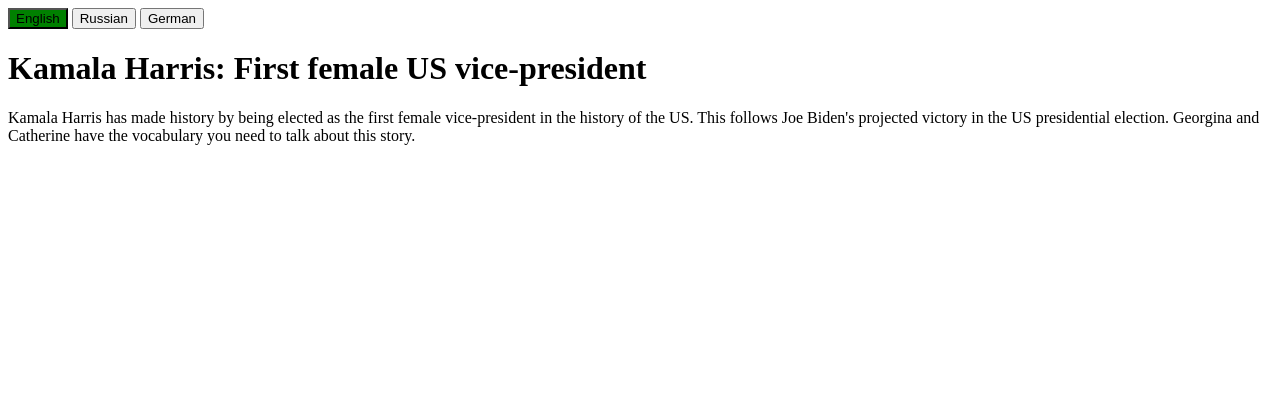
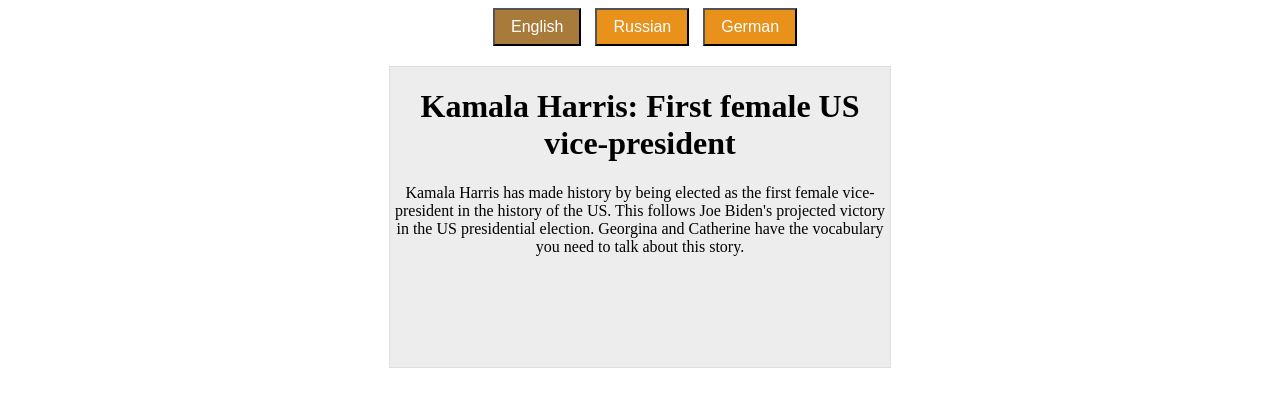
Before and after one commit to MaksimZubrytski/JS-tabs, a plain HTML site: page index.html in a window 1280 px wide. Drawn offline with Linux system fonts and the light colour scheme.

Commit message:
fix main.css

```diff
--- a/index.html
+++ b/index.html
@@ -7,7 +7,7 @@
     <link rel="stylesheet" href="style/main.css">
 </head>
 <body>
-    <div class="tabs__nav tabs-nav">
+    <div class="tabs__nav">
         <button class="tabs-nav__item is-active" data-tab-name="tab-1">English</button>
         <button class="tabs-nav__item" data-tab-name="tab-2">Russian</button>
         <button class="tabs-nav__item" data-tab-name="tab-3">German</button>
--- a/style/main.css
+++ b/style/main.css
@@ -1,5 +1,20 @@
+* {
+    text-align: center;
+}
+.tabs-nav__item {
+    padding: .5em 1em;
+    margin-left: 0.625em;
+
+    color: #fff;
+    text-decoration: none;
+    font-size: 1em;
+
+    background-color: #e8921c;
+
+}
+
 .tabs-nav__item.is-active {
-    background-color: green;
+    background-color: #a87b3b;
 }
 
 
@@ -9,4 +24,12 @@
 
 .tabs__content.is-active {
     display: block;
+
+    width: 500px;
+    height: 300px;
+
+    margin: 20px auto;
+
+    background-color: #ededed;
+    border: 1px solid #ddd;
 }
```
